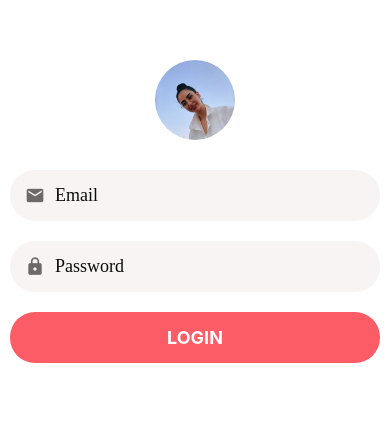
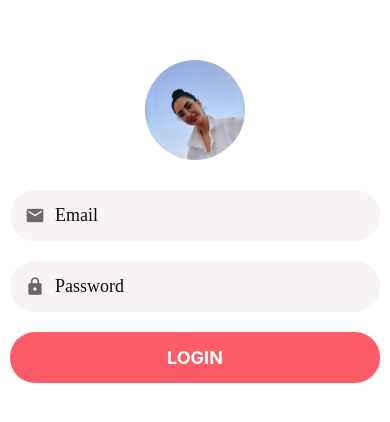
Before and after one commit to milad7212/Doit, a React Native app: screen / in a window 390 px wide. Shown: the top 422 px of the page. Built offline with nearby package versions, Linux system fonts and the light colour scheme.

Commit message:
Feat : ErrorMessage

```diff
--- a/App.jsx
+++ b/App.jsx
@@ -50,6 +50,7 @@ export default function App() {
   // const [category, setCategory] = useState(categories[0]);
   return (
     <LoginScreen />
+    // <ListingsScreen />
 
     // <AppTextInput icon="email" placeholder="Email" />
     // <Screen>
--- /dev/null
+++ b/app/components/ErrorMessage.jsx
@@ -0,0 +1,14 @@
+import React from "react";
+import { StyleSheet } from "react-native";
+import AppText from "./AppText";
+
+function ErrorMessage({ error }) {
+  if (!error) return null;
+  return <AppText style={styles.error}>{error}</AppText>;
+}
+const styles = StyleSheet.create({
+  error: {
+    color: "red",
+  },
+});
+export default ErrorMessage;
--- a/app/screens/LoginScreen.jsx
+++ b/app/screens/LoginScreen.jsx
@@ -1,10 +1,18 @@
 import React from "react";
 import { Image, StyleSheet } from "react-native";
 import { Formik } from "formik";
+import * as Yup from "yup";
 import AppButton from "../components/AppButton";
 import AppTextInput from "../components/AppTextInput";
 
 import Screen from "../components/Screen";
+import AppText from "../components/AppText";
+import ErrorMessage from "../components/ErrorMessage";
+
+const validationSchema = Yup.object().shape({
+  email: Yup.string().required().email().label("Email"),
+  password: Yup.string().required().min(4).label("Password"),
+});
 
 function LoginScreen(props) {
   return (
@@ -13,8 +21,9 @@ function LoginScreen(props) {
       <Formik
         initialValues={{ email: "", password: "" }}
         onSubmit={(values) => console.log("data >> ", values)}
+        validationSchema={validationSchema}
       >
-        {({ handleChange, handleSubmit }) => (
+        {({ handleChange, handleSubmit, errors }) => (
           <>
             <AppTextInput
               autoCapitalize="none"
@@ -25,6 +34,8 @@ function LoginScreen(props) {
               placeholder="Email"
               textContentType="emailAddress"
             />
+            <ErrorMessage error={errors.email} />
+
             <AppTextInput
               autoCapitalize="none"
               autoCorrect={false}
@@ -34,6 +45,8 @@ function LoginScreen(props) {
               secureTextEntry
               textContentType="password"
             />
+            <ErrorMessage error={errors.password} />
+
             <AppButton title="Login" onPress={handleSubmit} />
           </>
         )}
@@ -47,9 +60,9 @@ const styles = StyleSheet.create({
     padding: 10,
   },
   logo: {
-    width: 80,
-    height: 80,
-    borderRadius: 40,
+    width: 100,
+    height: 100,
+    borderRadius: 50,
     alignSelf: "center",
     marginTop: 50,
     marginBottom: 20,
--- a/package.json
+++ b/package.json
@@ -18,7 +18,8 @@
     "react-dom": "17.0.1",
     "react-native": "0.64.3",
     "react-native-gesture-handler": "~2.1.0",
-    "react-native-web": "0.17.1"
+    "react-native-web": "0.17.1",
+    "yup": "^0.32.11"
   },
   "devDependencies": {
     "@babel/core": "^7.12.9"
```
Also changed, not shown: 1 other file (tests, documents, lock files or other folders).
